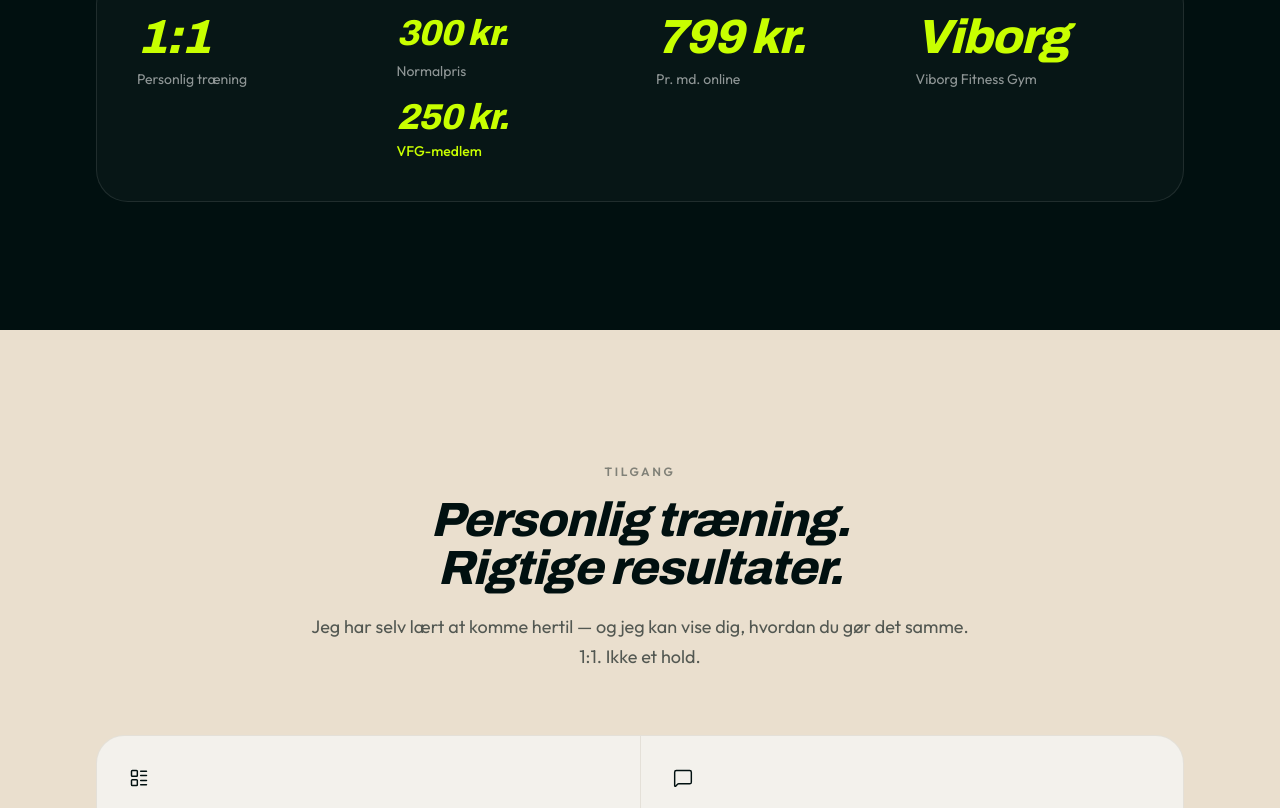
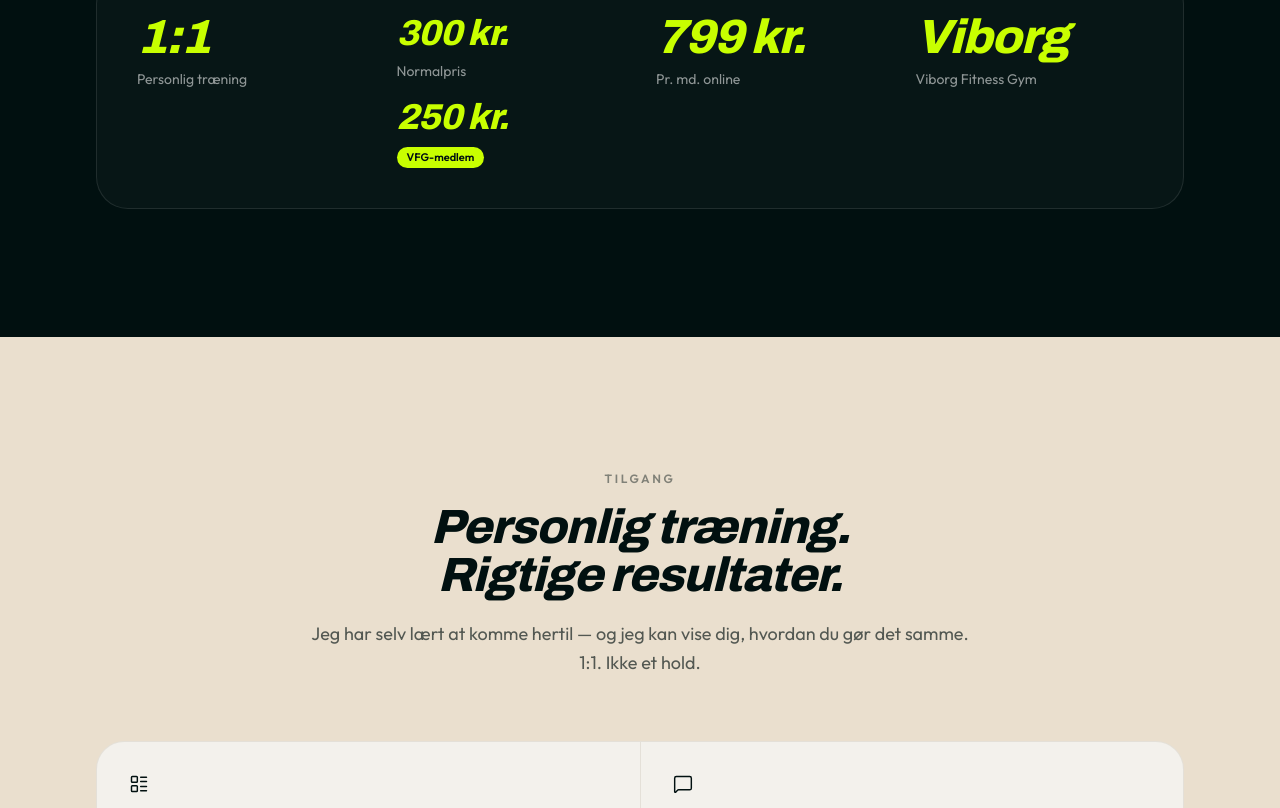
Before and after one commit to lukasmoller2000/personal-trainer-website, a Next.js app: page / in a window 1280 px wide. Shown: the part 852-1660 px from the top of the page. Built offline with nearby package versions, Linux system fonts and the light colour scheme; no server answers.

Commit message:
fix: improve VFG member price contrast
Co-authored-by: Cursor <cursoragent@cursor.com>

```diff
--- a/src/components/sections/ProductPrice.tsx
+++ b/src/components/sections/ProductPrice.tsx
@@ -52,13 +52,20 @@ export function ProductPrice({
       {memberPrice ? (
         <div className={cn(size === "compact" ? "mt-1.5" : "mt-2.5")}>
           <p className={cn(size === "compact" ? "text-xs leading-snug" : "text-sm leading-snug")}>
-            <span className="font-semibold text-sage">{memberLabel}:</span>{" "}
+            <span
+              className={cn(
+                "mr-1.5 inline-flex items-center rounded-full bg-sage font-semibold text-ink",
+                size === "compact" ? "px-2 py-0.5 text-[10px]" : "px-2.5 py-0.5 text-[11px]"
+              )}
+            >
+              {memberLabel}
+            </span>
             <span
               className={cn(
                 size === "card" && "font-display text-lg font-bold italic tracking-tight",
                 size === "aside" && "font-display text-base font-bold italic tracking-tight",
-                size === "compact" && "font-medium",
-                premium ? "text-sage" : "text-ink"
+                size === "compact" && "font-semibold",
+                premium ? "text-white" : "text-ink"
               )}
             >
               {memberPrice}
--- a/src/components/sections/Stats.tsx
+++ b/src/components/sections/Stats.tsx
@@ -33,8 +33,14 @@ function StatFigure({
       >
         {value}
       </p>
-      <p className={accent ? "mt-1 text-sm font-medium text-sage" : "mt-2 text-sm text-white/55"}>
-        {label}
+      <p className={accent ? "mt-1.5" : "mt-2 text-sm text-white/55"}>
+        {accent ? (
+          <span className="inline-flex items-center rounded-full bg-sage px-2.5 py-0.5 text-[11px] font-semibold text-ink">
+            {label}
+          </span>
+        ) : (
+          label
+        )}
       </p>
     </div>
   );
```
